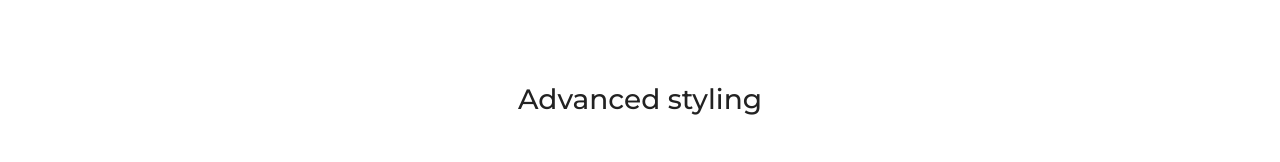
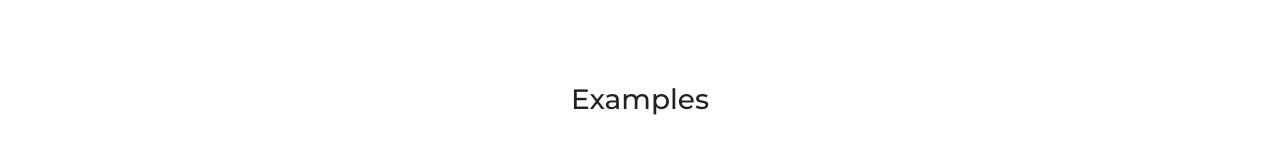
Before and after one commit to thelevicole/cce, a website: page index.html in a window 1280 px wide. Shown: the part 1828-1990 px from the top of the page. Drawn offline with nearby package versions, Linux system fonts and the light colour scheme; a script that the page names is missing.

Commit message:
Renamed advanced styling to examples

```diff
--- a/index.html
+++ b/index.html
@@ -49,22 +49,22 @@
 			transition: background .4s, border-radius .4s, transform .4s;
 		}
 
-		/* Advanced styling [1] */
+		/* Example [1] */
 		.cursor-item[data-id="example-1"] {
 			background: rgba(255, 0, 0, 0.8);
 		}
 
-		/* Advanced styling [2] */
+		/* Example [2] */
 		.cursor-item[data-id="example-2"] {
 			border-radius: 0;
 		}
 
-		/* Advanced styling [3] */
+		/* Example [3] */
 		.cursor-item[data-event="click"] {
 			transform: scale(0.8);
 		}
 
-		/* Advanced styling [4] */
+		/* Example [4] */
 		.cursor-item[data-el="a"] {
 			transform: rotate(45deg);
 		}
@@ -157,7 +157,7 @@
 
 	<section class="advanced-styling">
 		<div class="container text-center">
-			<h3 class="mb-5">Advanced styling</h3>
+			<h3 class="mb-5">Examples</h3>
 
 			<div class="row">
 				<div class="col">
```
